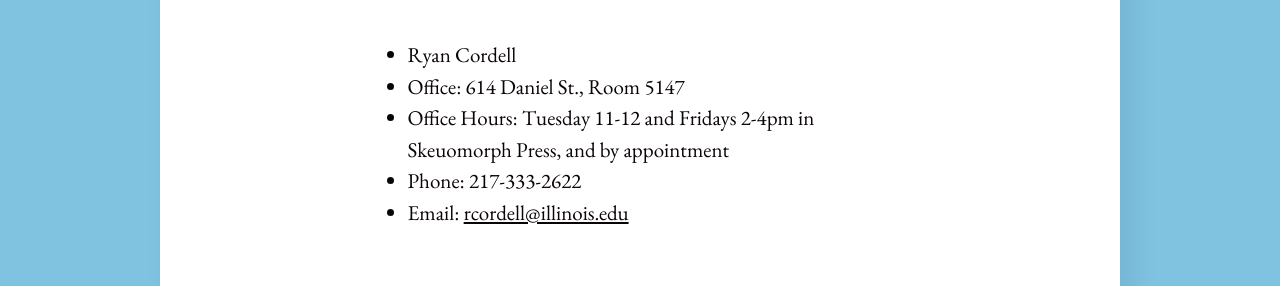
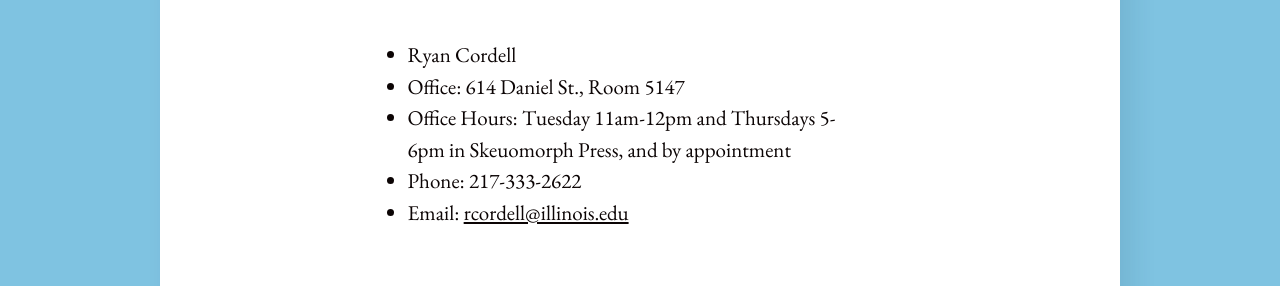
Before and after one commit to rccordell/s23bl, a Jekyll site: the page built from syllabus.md, in a window 1280 px wide. Shown: the part 1116-1402 px from the top of the page. Built offline with Jekyll 4.4.1, drawn with Linux system fonts in a browser that asks for light colours.

Commit message:
update office hours

```diff
--- a/syllabus.md
+++ b/syllabus.md
@@ -19,7 +19,7 @@ title: Syllabus
 
 + Ryan Cordell
 + Office: 614 Daniel St., Room 5147
-+ Office Hours: Tuesday 11-12 and Fridays 2-4pm in Skeuomorph Press, and by appointment
++ Office Hours: Tuesday 11am-12pm and Thursdays 5-6pm in Skeuomorph Press, and by appointment
 + Phone: 217-333-2622
 + Email: [rcordell@illinois.edu](mailto:rcordell@illinois.edu)
 
```
